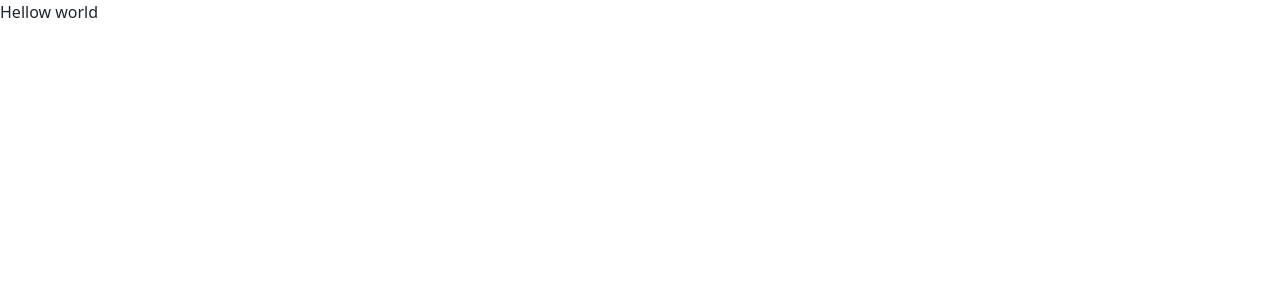
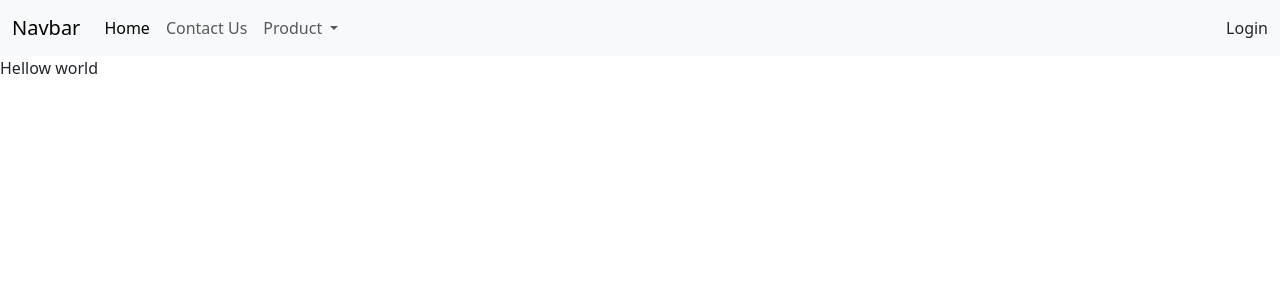
Before and after one commit to JLXP/vue-router-3, a Vue app: page / in a window 1280 px wide. Shown: the top 300 px of the page. Built offline with nearby package versions, Linux system fonts and the light colour scheme.

Commit message:
add header

```diff
--- a/src/App.vue
+++ b/src/App.vue
@@ -1,7 +1,49 @@
 <template>
+  <nav class="navbar navbar-expand-lg bg-body-tertiary">
+    <div class="container-fluid">
+      <a class="navbar-brand" href="#">Navbar</a>
+      <button
+        class="navbar-toggler"
+        type="button"
+        data-bs-toggle="collapse"
+        data-bs-target="#navbarSupportedContent"
+        aria-controls="navbarSupportedContent"
+        aria-expanded="false"
+        aria-label="Toggle navigation"
+      >
+        <span class="navbar-toggler-icon"></span>
+      </button>
+      <div class="collapse navbar-collapse" id="navbarSupportedContent">
+        <ul class="navbar-nav me-auto mb-2 mb-lg-0">
+          <li class="nav-item">
+            <a class="nav-link active" aria-current="page" href="#">Home</a>
+          </li>
+          <li class="nav-item">
+            <a class="nav-link" href="#">Contact Us</a>
+          </li>
+          <li class="nav-item dropdown">
+            <a
+              class="nav-link dropdown-toggle"
+              href="#"
+              role="button"
+              data-bs-toggle="dropdown"
+              aria-expanded="false"
+            >
+              Product
+            </a>
+            <ul class="dropdown-menu">
+              <li><a class="dropdown-item" href="#">Product List</a></li>
+              <li><a class="dropdown-item" href="#">Product Detail</a></li>
+            </ul>
+          </li>
+        </ul>
+        <form class="d-flex" role="search">
+          <a class ="nav-link" aria-label="true">Login</a>
+        </form>
+      </div>
+    </div>
+  </nav>
   Hellow world
 </template>
 
-<script setup>
-
-</script>
+<script setup></script>
```
